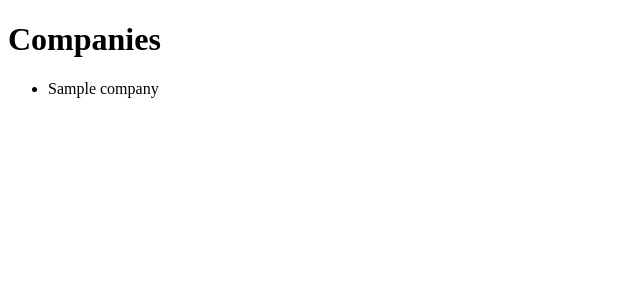
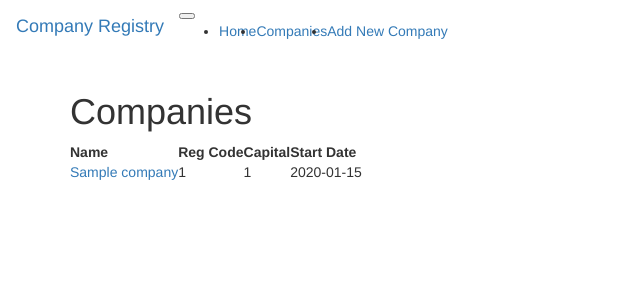
Before and after one commit to iliketurtles83/docker-flask-postgres, a Flask app: template web/templates/index.html in a window 1280 px wide. Shown: the top 300 px of the page, without its empty margins (0-640 px from the left). Run offline with Flask 2, Linux system fonts and the light colour scheme; the template is opened without the code that fills it: values that come from a table or form of the project are taken from there, others are empty; tables that the repository leaves empty hold one stand-in row (values such as "Sample post"); some libraries are stand-ins or nearby versions.

Commit message:
navbar wip

```diff
--- a/web/chicken.py
+++ b/web/chicken.py
@@ -2,6 +2,7 @@ from flask import Flask
 from web.models import db
 from web.config import Config
 from web.routes import main_bp
+from flask_bootstrap import Bootstrap
 # from flask_migrate import Migrate
 
 def create_app(config_name=Config):
@@ -9,11 +10,9 @@ def create_app(config_name=Config):
 
     app.config.from_object(config_name)
     # config[config_name].init_app(app)
-
     db.init_app(app)
     # migrate = Migrate(app, db)
-    # db.create_all(app)
-
+    Bootstrap(app)
     app.register_blueprint(main_bp)
 
     return app
--- a/web/requirements.txt
+++ b/web/requirements.txt
@@ -1,5 +1,6 @@
 Flask
 Flask-SQLAlchemy
 Flask-Migrate
+flask_bootstrap
 psycopg2-binary
 gunicorn
--- a/web/templates/index.html
+++ b/web/templates/index.html
@@ -1,14 +1,33 @@
-<!DOCTYPE html>
-<html>
-    <head>
-        <title>Company Register</title>
-    </head>
-    <body>
-        <h1>Companies</h1>
-        <ul>
-            {% for company in companies %}
-                <li>{{ company.name }}</li>
-            {% endfor %}
-        </ul>
-    </body>
-</html>
+{% extends "bootstrap/base.html" %}
+
+{% block title %}Company Registry{% endblock %}
+
+{% block styles %}
+{{ super() }}
+{% endblock %}
+
+{% block navbar %}
+{% include 'navbar.html' %}
+{% endblock %}
+
+{% block content %}
+<div class="container">
+    <h1>Companies</h1>
+    <table>
+        <tr>
+            <th>Name</th>
+            <th>Reg Code</th>
+            <th>Capital</th>
+            <th>Start Date</th>
+        </tr>
+        {% for company in companies %}
+            <tr>
+                <td><a href="{{ url_for('main.get_company', id=company.id) }}">{{ company.name }}</a></td>
+                <td>{{ company.reg_code }}</td>
+                <td>{{ company.start_capital }}</td>
+                <td>{{ company.start_date }}</td>
+            </tr>
+        {% endfor %}
+    </table>
+</div>
+{% endblock %}
--- /dev/null
+++ b/web/templates/navbar.html
@@ -0,0 +1,21 @@
+<nav class="navbar navbar-expand-lg navbar-light bg-light">
+    <div class="container-fluid">
+    <a class="navbar-brand" href="#">Company Registry</a>
+    <button class="navbar-toggler" type="button" data-toggle="collapse" data-target="#navbarNav" aria-controls="navbarNav" aria-expanded="false" aria-label="Toggle navigation">
+        <span class="navbar-toggler-icon"></span>
+    </button>
+    <div class="collapse navbar-collapse" id="navbarNav">
+        <ul class="navbar-nav mr-auto">
+            <li class="nav-item active">
+                <a class="nav-link" href="{{ url_for('main.hello') }}">Home <span class="sr-only">(current)</span></a>
+            </li>
+            <li class="nav-item">
+                <a class="nav-link" href="{{ url_for('main.get_companies') }}">Companies</a>
+            </li>
+            <li class="nav-item">
+                <a class="nav-link" href="{{ url_for('main.create_company') }}">Add New Company</a>
+            </li>
+        </ul>
+    </div>
+    </div>
+</nav>
```
